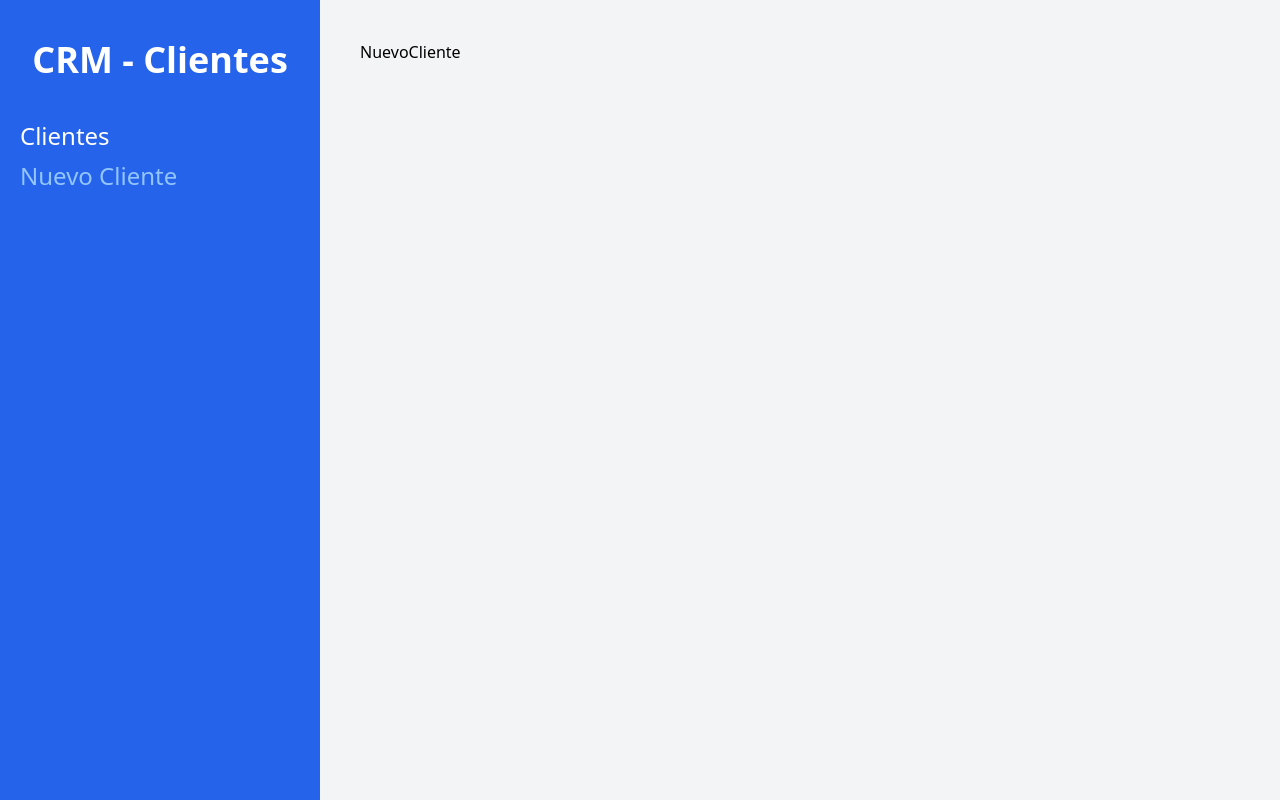
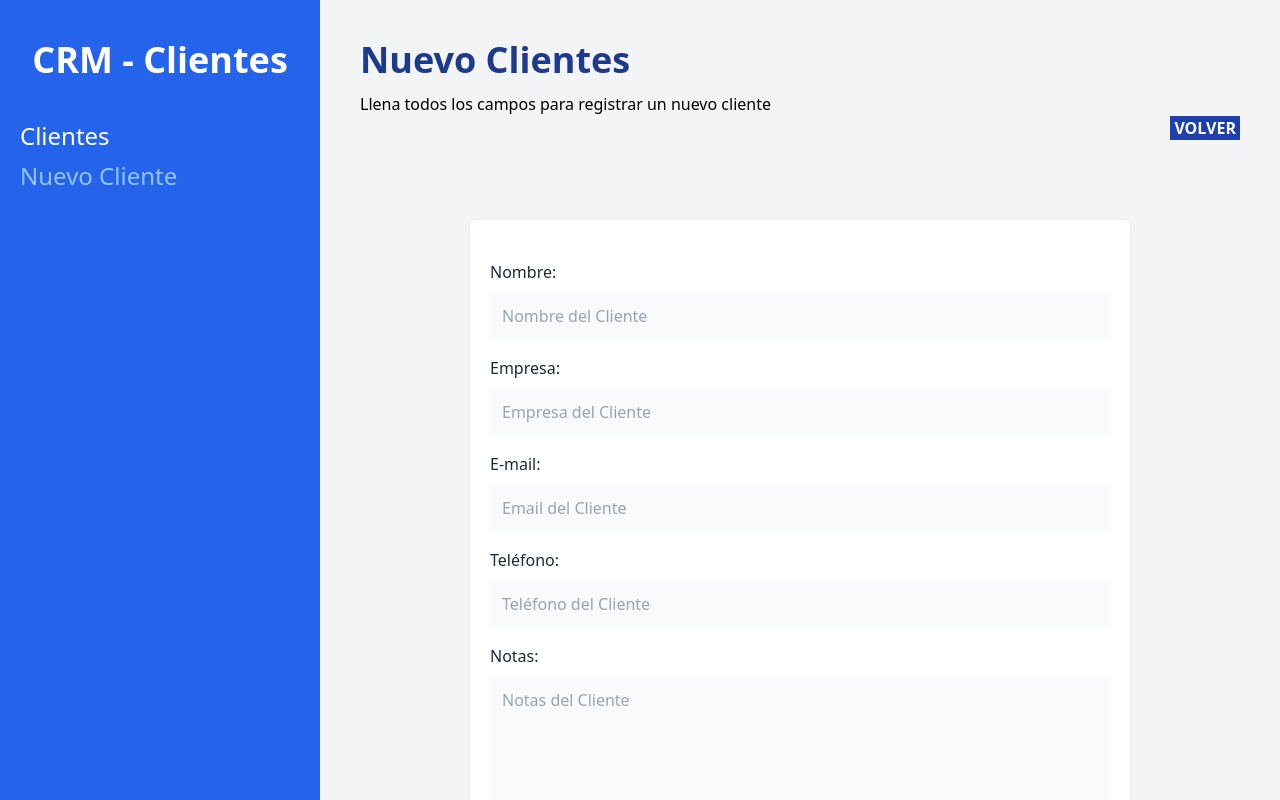
Before and after one commit to Cris15118/CRM-react, a React (Vite) app: page /clientes/nuevo in a window 1280 px wide. Built offline with nearby package versions, Linux system fonts and the light colour scheme.

Commit message:
crear formulario nuevo cliente, useActionData, validaciones de formulario

```diff
--- /dev/null
+++ b/src/components/Error.jsx
@@ -0,0 +1,10 @@
+
+function Error({children}) {
+  return (
+    <div className=" text-center my-4 bg-red-600 text-white font-bold p-3 uppercase">
+        {children}
+    </div>
+  )
+}
+
+export default Error
--- /dev/null
+++ b/src/components/Formulario.jsx
@@ -0,0 +1,79 @@
+
+
+const Formulario = ({cliente}) => {
+    return (
+        <>
+            <div className="mb-4">
+                <label
+                    className="text-gray-800"
+                    htmlFor="nombre"
+                >Nombre:</label>
+                <input
+                    id="nombre"
+                    type="text"
+                    className="mt-2 block w-full p-3 bg-gray-50"
+                    placeholder="Nombre del Cliente"
+                    name="nombre"
+                />
+            </div>
+            <div className="mb-4">
+                <label
+                    className="text-gray-800"
+                    htmlFor="empresa"
+                >Empresa:</label>
+                <input
+                    id="empresa"
+                    type="text"
+                    className="mt-2 block w-full p-3 bg-gray-50"
+                    placeholder="Empresa del Cliente"
+                    name="empresa"
+                />
+            </div>
+
+            <div className="mb-4">
+                <label
+                    className="text-gray-800"
+                    htmlFor="email"
+                >E-mail:</label>
+                <input
+                    id="email"
+                    type="email"
+                    className="mt-2 block w-full p-3 bg-gray-50"
+                    placeholder="Email del Cliente"
+                    name="email"
+                />
+            </div>
+
+            <div className="mb-4">
+                <label
+                    className="text-gray-800"
+                    htmlFor="telefono"
+                >Teléfono:</label>
+                <input
+                    id="telefono"
+                    type="tel"
+                    className="mt-2 block w-full p-3 bg-gray-50"
+                    placeholder="Teléfono del Cliente"
+                    name="telefono"
+                />
+            </div>
+
+            <div className="mb-4">
+                <label
+                    className="text-gray-800"
+                    htmlFor="notas"
+                >Notas:</label>
+                <textarea
+                    as="textarea"
+                    id="notas"
+                    type="text"
+                    className="mt-2 block w-full p-3 bg-gray-50 h-40 align-self"
+                    placeholder="Notas del Cliente"
+                    name="notas"
+                />
+            </div>
+        </>
+    )
+}
+
+export default Formulario
--- a/src/main.jsx
+++ b/src/main.jsx
@@ -3,7 +3,7 @@
 import './index.css'
 import { createBrowserRouter, RouterProvider } from 'react-router-dom'
 import Layout from './components/Layout'
-import NuevoCliente from './pages/NuevoCliente'
+import NuevoCliente, { action as nuevoClienteAction} from './pages/NuevoCliente'
 import Index, {loader as clientesLoader} from './pages/Index'
 
 
@@ -19,7 +19,8 @@
       },
       {
         path: '/clientes/nuevo',
-        element: <NuevoCliente/>
+        element: <NuevoCliente/>,
+        action: nuevoClienteAction
       }
     ]
   },
--- a/src/pages/NuevoCliente.jsx
+++ b/src/pages/NuevoCliente.jsx
@@ -1,9 +1,67 @@
+import { useNavigate, Form, useActionData } from "react-router-dom";
+import Formulario from "../components/Formulario";
+import Error from "../components/Error";
 
+export async function action({request}){
+ const formData = await request.formData()
+ const datos = Object.fromEntries(formData)
+ const email = formData.get('email')
+
+ // Validacion
+ const errores = []
+ if(Object.values(datos).includes('')){
+errores.push('Todos los campos son obligatorios')
+ }
+
+ let regex = new RegExp("([!#-'*+/-9=?A-Z^-~-]+(\.[!#-'*+/-9=?A-Z^-~-]+)*|\"\(\[\]!#-[^-~ \t]|(\\[\t -~]))+\")@([!#-'*+/-9=?A-Z^-~-]+(\.[!#-'*+/-9=?A-Z^-~-]+)*|\[[\t -Z^-~]*])");
+ if(!regex.test(email)){
+  errores.push('el email no es valido')
+ }
+
+ // Retornar datos si hay errores
+ if(Object.keys(errores).length){
+  return errores
+ }
+
+}
 
 function NuevoCliente() {
+  const navigate = useNavigate();
+  const errores = useActionData()
+
+  console.log(errores)
   return (
-    <div>NuevoCliente</div>
-  )
+    <>
+      <h1 className="font-black text-4xl text-blue-900"> Nuevo Clientes</h1>
+      <p className=" mt-3">
+        {" "}
+        Llena todos los campos para registrar un nuevo cliente{" "}
+      </p>
+      <div className=" flex justify-end">
+        <button
+          onClick={() => navigate("/")}
+          className=" bg-blue-800 text-white px-1 font-bold uppercase"
+        >
+          Volver
+        </button>
+      </div>
+      <div className=" bg-white shadow rounded-md md:w-3/4 mx-auto px-5 py-10 mt-20">
+        {errores?.length && errores.map((error, i)=> <Error key={i}> {error}</Error>)}
+        <Form
+        method="post"
+        noValidate
+
+        >
+          <Formulario />
+          <input
+            type="submit"
+            className=" mt-5 w-full bg-blue-800 p-3 uppercase font-bold text-white text-lg"
+            value=" Registrar Cliente"
+          />
+        </Form>
+      </div>
+    </>
+  );
 }
 
-export default NuevoCliente
+export default NuevoCliente;
```
